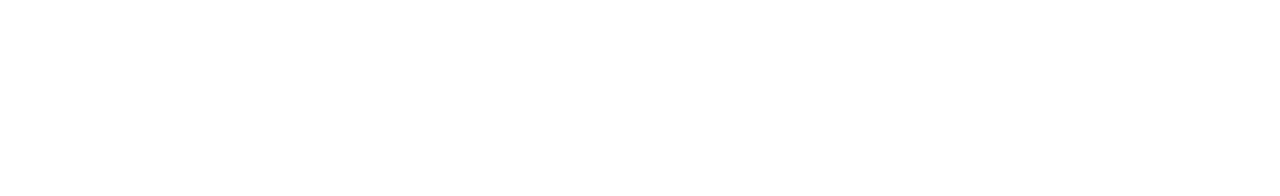
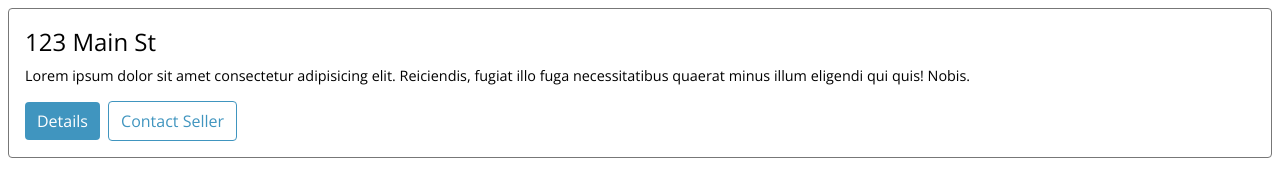
Before and after one commit to Brainiac8651/Animated-Cards, a plain HTML site: page index.html in a window 1280 px wide. Drawn offline with nearby package versions, Linux system fonts and the light colour scheme.

Commit message:
First card that is not shadow

```diff
--- a/index.html
+++ b/index.html
@@ -4,9 +4,23 @@
     <meta charset="UTF-8">
     <meta name="viewport" content="width=device-width, initial-scale=1.0">
     <link rel="stylesheet" href="styles.css">
+    <link rel="preconnect" href="https://fonts.googleapis.com">
+    <link rel="preconnect" href="https://fonts.gstatic.com" crossorigin>
+    <link href="https://fonts.googleapis.com/css2?family=Open+Sans:ital,wght@0,300..800;1,300..800&display=swap" rel="stylesheet">
     <title>Animated Cards</title>
 </head>
 <body>
-
+    <div class="card">
+        <div class="card-header">123 Main St</div>
+        <div class="card-body">
+            Lorem ipsum dolor sit amet consectetur adipisicing elit.
+            Reiciendis, fugiat illo fuga necessitatibus quaerat minus
+            illum eligendi qui quis! Nobis.
+        </div>
+        <div class="card-footer">
+            <button class="btn">Details</button>
+            <button class="btn btn-outline">Contact Seller</button>
+        </div>
+    </div>
 </body>
 </html>
--- a/styles.css
+++ b/styles.css
@@ -0,0 +1,53 @@
+*, *::before, *::after {
+    font-family: "Open Sans", sans-serif;
+}
+
+
+.card {
+    background-color: white;
+    padding: 1rem;
+    border: 1px solid #777;
+    border-radius: .25rem;
+}
+
+.card-header {
+    font-size: 1.5rem;
+    margin-bottom: .5rem;
+}
+
+.card-body {
+    font-size: .9rem;
+}
+
+.card-footer {
+    margin-top: 1rem;
+}
+
+.btn {
+    --color: hsl(200, 50%, 50%);
+    background: var(--color);
+    border: none;
+    color: white;
+    font-size: 1rem;
+    padding: .5em .75em;
+    border-radius: .25em;
+    cursor: pointer;
+}
+
+.btn:hover, .btn:focus {
+    background: hsl(200, 50%, 60%);
+}
+
+.btn.btn-outline {
+    background: none;
+    border: 1px solid var(--color);
+    color: var(--color);
+}
+
+.btn.btn-outline:hover, .btn.btn-outline:focus {
+    background: hsl(200, 50%, 90%);
+}
+
+.btn + .btn {
+    margin-left: .25rem;
+}
```
